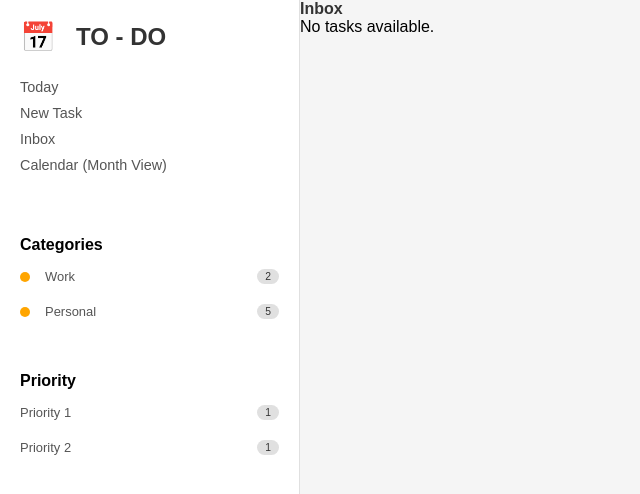
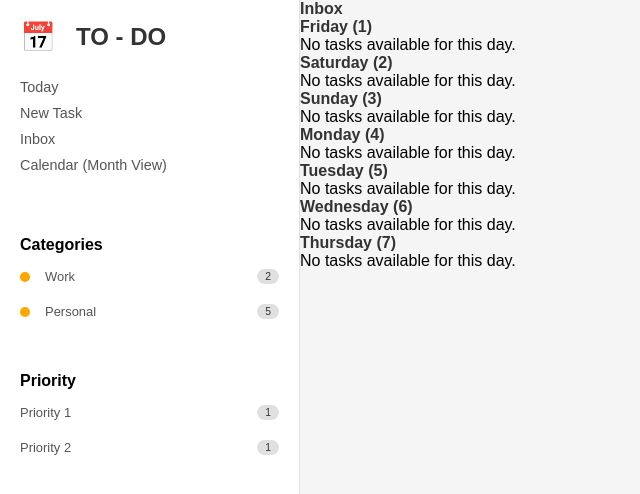
Before and after one commit to mmo990/AKPsi-case-study, a React (Create React App) app in the folder Frontend/: page / in a window 1280 px wide. Both pictures are taken after typing "Sample", "Sample123" into the empty fields and a click on the button "Login". Shown: the top 494 px of the page, without its empty margins (0-640 px from the left). Built offline with nearby package versions, Linux system fonts and the light colour scheme.

Commit message:
updated stuff

```diff
--- a/Frontend/src/App.js
+++ b/Frontend/src/App.js
@@ -6,7 +6,6 @@ import Sidebar from './Sidebar';
 import NewTask from './NewTask';
 import Login from './Login';
 import InboxPage from './InboxPage';
-import AddPage from './AddPage';
 
 function App() {
   const [isLoggedIn, setIsLoggedIn] = useState(false);
@@ -29,10 +28,9 @@ function App() {
             <Routes>
               <Route path="/" element={<Navigate to="/inbox" />} />
               <Route path="/inbox" element={<InboxPage tasks={tasks} title="Inbox" />} />
-              <Route path="/today" element={<InboxPage tasks={tasks} title="Today's Tasks" />} /> {/* Set title for Today */}
+              <Route path="/today" element={<InboxPage tasks={tasks.filter(task => new Date().getDate() === task.date)} title="Today's Tasks" />} />
               <Route path="/calendar" element={<Calendar tasks={tasks} />} />
               <Route path="/new-task" element={<NewTask addTask={addTask} />} />
-              <Route path="/add" element={<AddPage />} />
             </Routes>
           </div>
         ) : (
--- a/Frontend/src/InboxPage.js
+++ b/Frontend/src/InboxPage.js
@@ -1,22 +1,72 @@
 import React from 'react';
 
 function InboxPage({ tasks, title }) {
+  // Helper function to get the week dates for the Inbox page
+  const getWeekDates = () => {
+    const today = new Date();
+    const weekDates = [];
+
+    for (let i = 0; i < 7; i++) {
+      const nextDate = new Date(today);
+      nextDate.setDate(today.getDate() + i);
+      weekDates.push({
+        date: nextDate.getDate(),
+        day: nextDate.toLocaleString('default', { weekday: 'long' }),
+      });
+    }
+
+    return weekDates;
+  };
+
+  const weekDates = getWeekDates();
+
   return (
     <div className="inbox">
-      <h2>{title}</h2> {/* Dynamically render the title */}
-      {tasks && tasks.length > 0 ? (
-        tasks.map((task, index) => {
+      <h2>{title}</h2>
+      {title === "Inbox" ? (
+        weekDates.map(({ date, day }) => (
+          <div key={date} className="week-day">
+            <h3>{day} ({date})</h3>
+            {tasks.filter(task => task.date === date).length > 0 ? (
+              tasks
+                .filter(task => task.date === date)
+                .map((task, index) => {
                   const taskText = task?.text || 'Untitled Task'; // Default to 'Untitled Task' if text is undefined
+                  const colorLabel = task.color === 'orange' ? 'Work' : 'Personal'; // Determine color label
                   return (
                     <div key={index} className="task">
                       <p>{taskText.toLowerCase()}</p>
-              <p>Due Date: {task.date}</p>
-              <p style={{ color: task.color }}>{task.color}</p>
+                      <p>Due Date: {date}</p>
+                      <p style={{ color: task.color }}>{colorLabel}</p>
                     </div>
                   );
                 })
             ) : (
-        <p>No tasks available.</p>
+              <p>No tasks available for this day.</p>
+            )}
+          </div>
+        ))
+      ) : (
+        // Display today's tasks only when the title is "Today's Tasks"
+        <>
+          {tasks.filter(task => task.date === new Date().getDate()).length > 0 ? (
+            tasks
+              .filter(task => task.date === new Date().getDate())
+              .map((task, index) => {
+                const taskText = task?.text || 'Untitled Task'; // Default to 'Untitled Task' if text is undefined
+                const colorLabel = task.color === 'orange' ? 'Work' : 'Personal'; // Determine color label
+                return (
+                  <div key={index} className="task">
+                    <p>{taskText.toLowerCase()}</p>
+                    <p>Due Date: {new Date().getDate()}</p>
+                    <p style={{ color: task.color }}>{colorLabel}</p>
+                  </div>
+                );
+              })
+          ) : (
+            <p>No tasks available for today.</p>
+          )}
+        </>
       )}
     </div>
   );
```
Lines whose indentation alone changed are shown as unchanged.
